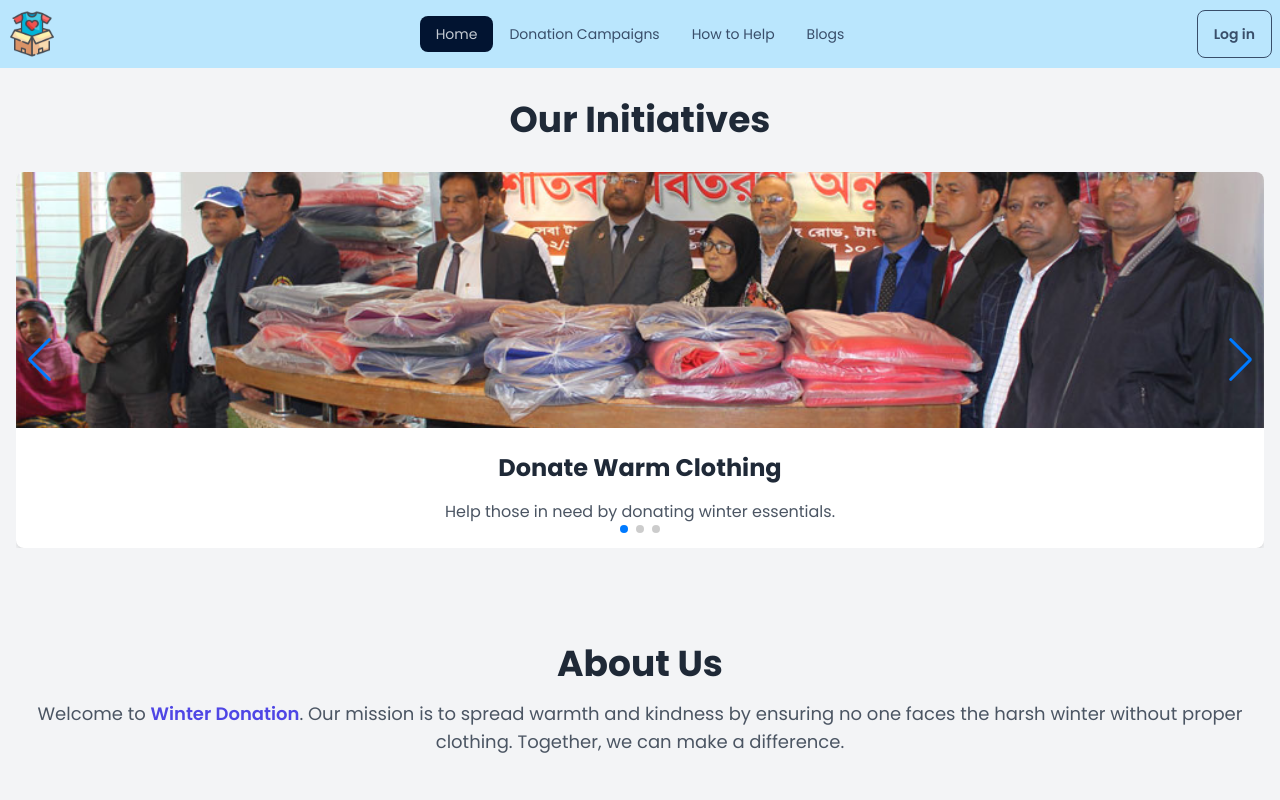
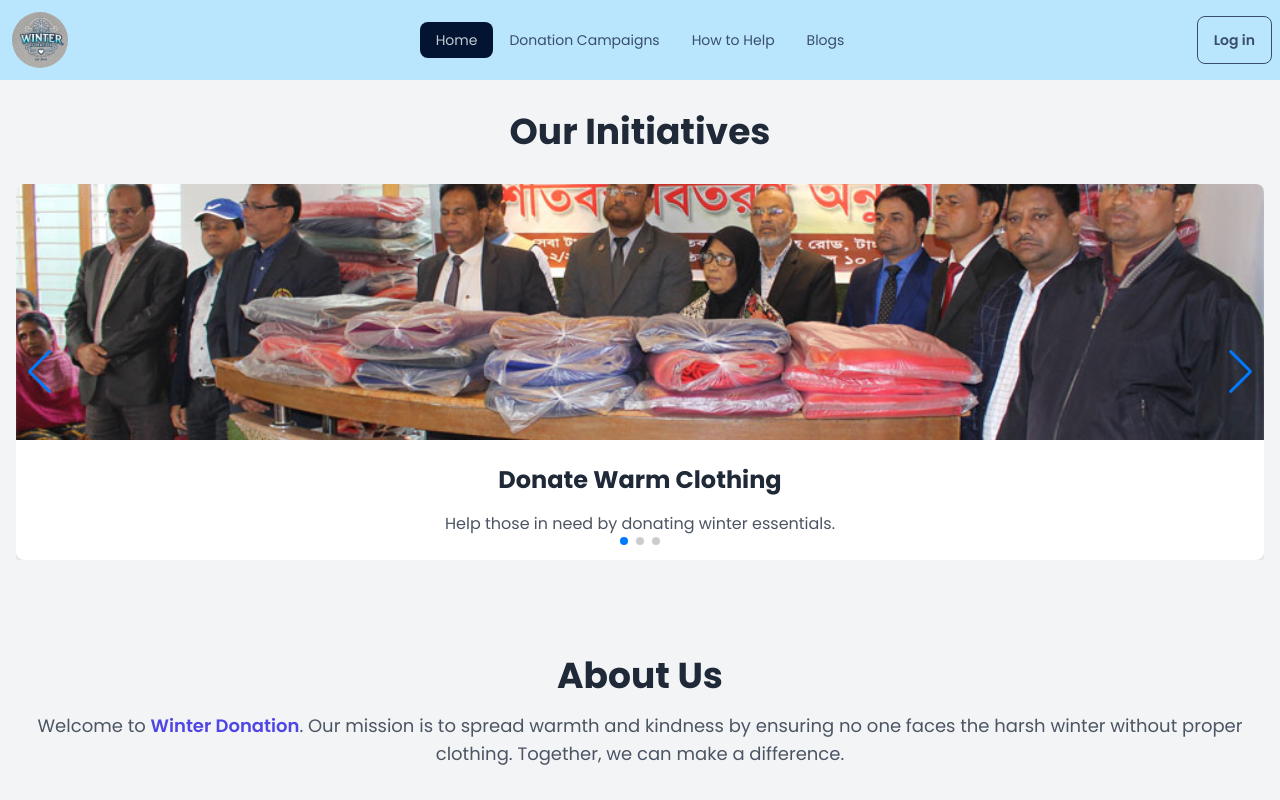
Before and after one commit to sakib-333/ph-b10-a9, a React (Vite) app: page / in a window 1280 px wide. Shown: the top 800 px of the page. Built offline with nearby package versions, Linux system fonts and the light colour scheme; no server answers.

Commit message:
Add site logo.

```diff
--- a/index.html
+++ b/index.html
@@ -2,7 +2,7 @@
 <html lang="en" data-theme="winter">
   <head>
     <meta charset="UTF-8" />
-    <link rel="icon" type="image/svg+xml" href="/organization-logo.png" />
+    <link rel="icon" type="image/svg+xml" href="/logo.png" />
     <meta name="viewport" content="width=device-width, initial-scale=1.0" />
     <title>Winter Donation</title>
   </head>
--- a/src/components/Navbar.jsx
+++ b/src/components/Navbar.jsx
@@ -2,7 +2,7 @@ import React, { useContext } from "react";
 import { Link, NavLink } from "react-router-dom";
 import { AuthContext } from "../provider/AuthProvider";
 import { toast } from "react-toastify";
-import organizationLogo from "/organization-logo.png";
+import logo from "/logo.png";
 
 const Navbar = () => {
   const { user, loading, setUser, signoutUser } = useContext(AuthContext);
@@ -63,7 +63,7 @@ const Navbar = () => {
           </ul>
         </div>
         <div className="flex items-center">
-          <img className="w-12 h-12" src={organizationLogo} alt="logo" />
+          <img className="w-16 h-16 p-1 rounded-full" src={logo} alt="logo" />
         </div>
         {/* <h1 className="font-bold md:text-xl lg:text-2xl">Winter Donation</h1> */}
       </div>
```
Also changed, not shown: public/logo.png (added).
